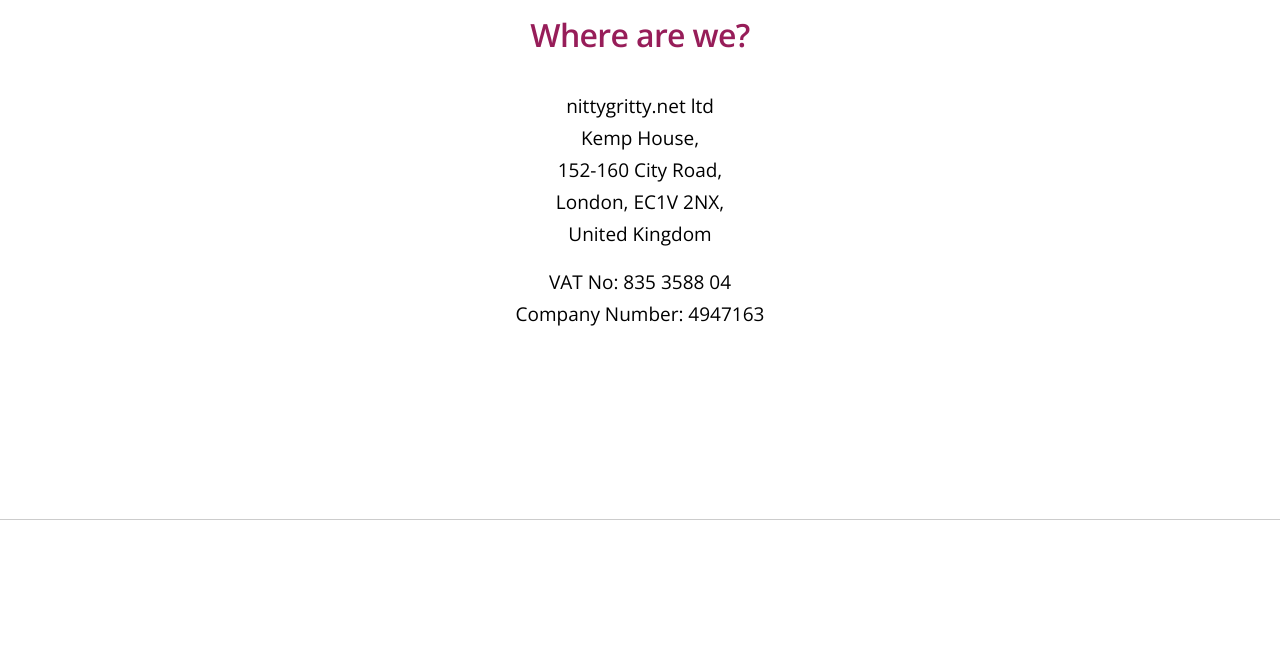
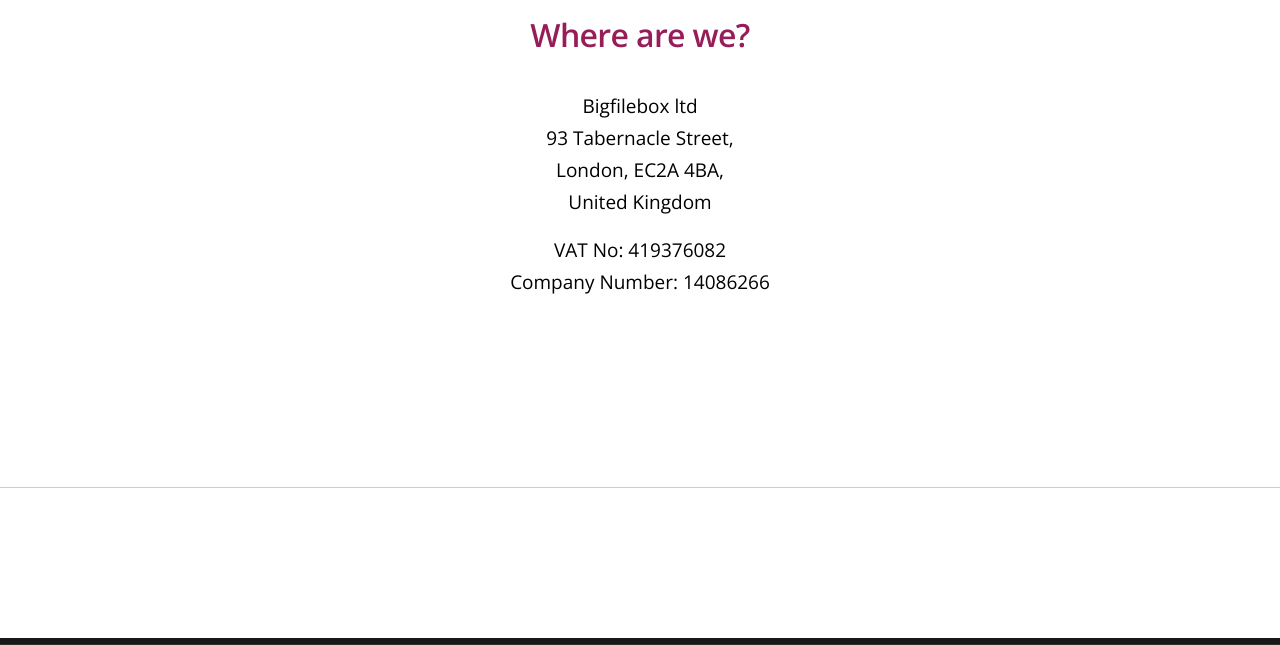
Before and after one commit to Bigfilebox/www.bigfilebox.com, a plain HTML site: page who-makes-bigfilebox.html in a window 1280 px wide. Shown: the part 1116-1761 px from the top of the page. Drawn offline with nearby package versions, Linux system fonts and the light colour scheme.

Commit message:
Fix the address and company details

```diff
--- a/who-makes-bigfilebox.html
+++ b/who-makes-bigfilebox.html
@@ -132,15 +132,14 @@
               </p>
               <h3>Where are we?</h3>
               <p>
-                nittygritty.net ltd
-                <br> Kemp House,
-                <br> 152-160 City Road,
-                <br> London, EC1V 2NX,
+                Bigfilebox ltd
+                <br> 93 Tabernacle Street,
+                <br> London, EC2A 4BA,
                 <br> United Kingdom
               </p>
               <p>
-                VAT No: 835 3588 04
-                <br> Company Number: 4947163
+                VAT No: 419376082
+                <br> Company Number: 14086266
                 <br>
               </p>
             </div>
```
